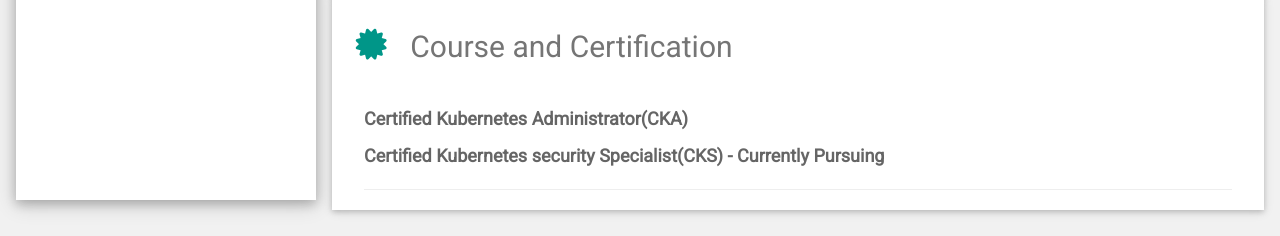
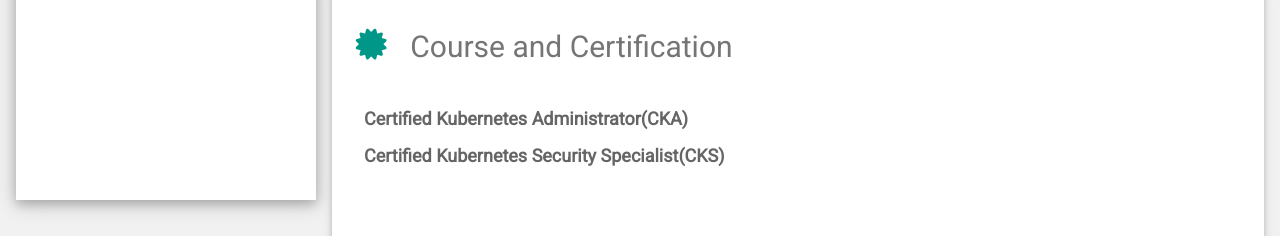
Before and after one commit to BessyGeorge/BessyGeorge.github.io, a plain HTML site: page index.html in a window 1280 px wide. Shown: the part 1286-1522 px from the top of the page. Drawn offline with nearby package versions, Linux system fonts and the light colour scheme.

Commit message:
added CKS

```diff
--- a/index.html
+++ b/index.html
@@ -111,7 +111,8 @@ html,body,h1,h2,h3,h4,h5,h6 {font-family: "Roboto", sans-serif}
         <h2 class="w3-text-grey w3-padding-16"><i class="fa fa-certificate fa-fw w3-margin-right w3-xxlarge w3-text-teal"></i>Course and Certification</h2>
         <div class="w3-container">
           <h5 class="w3-opacity"><b><a style="text-decoration:none", href="https://ti-user-certificates.s3.amazonaws.com/e0df7fbf-a057-42af-8a1f-590912be5460/aeee74cd-0b69-45e5-b074-2d0b1c261475-bessy-george-8052b15a-5d4a-4311-9d9a-55a7ffea2488-certificate.pdf", target="_blank" rel="noreferrer noopener">Certified Kubernetes Administrator(CKA)</a></b></h5>
-          <h5 class="w3-opacity"><b>Certified Kubernetes security Specialist(CKS) - Currently Pursuing</h5>
+          <h5 class="w3-opacity"><b><a style="text-decoration:none", href="chrome-extension://efaidnbmnnnibpcajpcglclefindmkaj/https:/ti-user-certificates.s3.amazonaws.com/e0df7fbf-a057-42af-8a1f-590912be5460/aeee74cd-0b69-45e5-b074-2d0b1c261475-bessy-george-cf46b5f5-7fd3-44e3-9bfd-44aec8b897dc-certificate.pdf", target="_blank" rel="noreferrer noopener">Certified Kubernetes Security Specialist(CKS)</a></b></h5>
+          <br><br><br><br><br><br><br><br><br><br><br><br><br><br><br><br><br><br><br>
           <hr>
         </div>
       </div>
```
